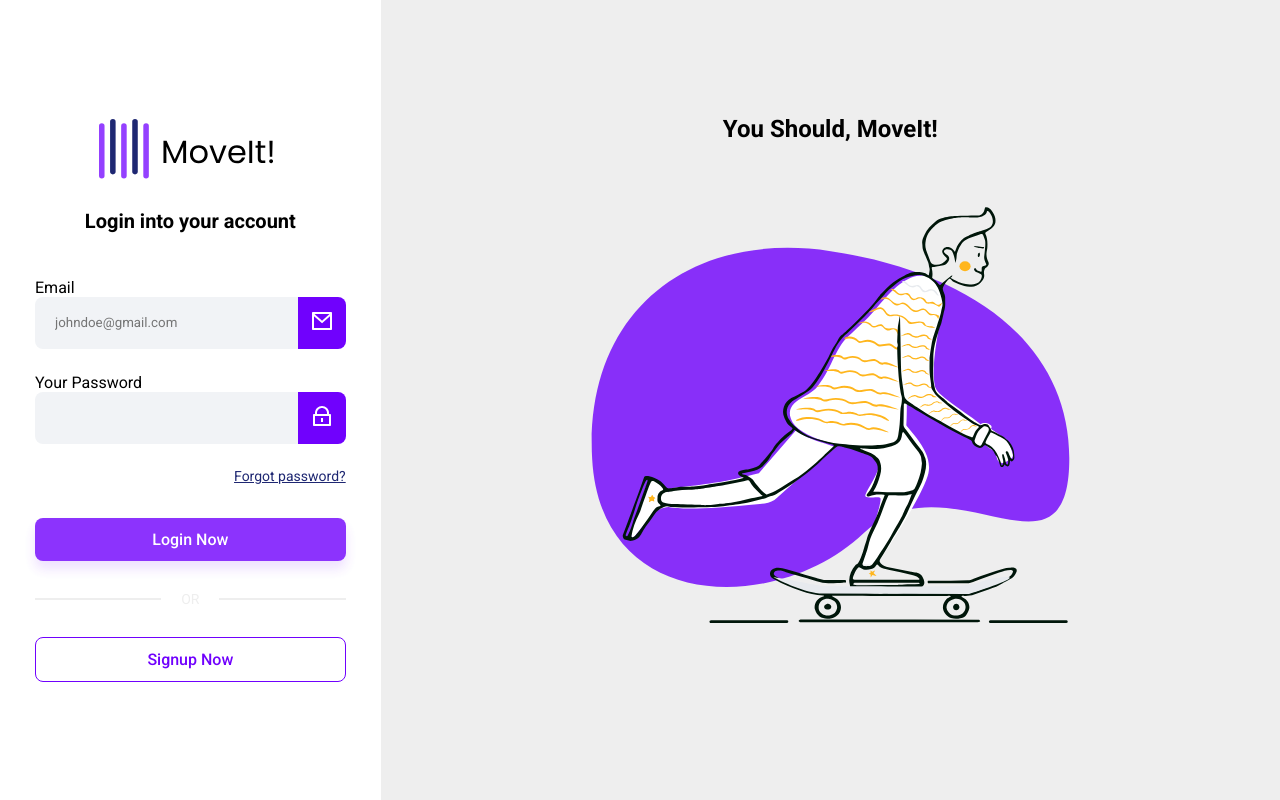
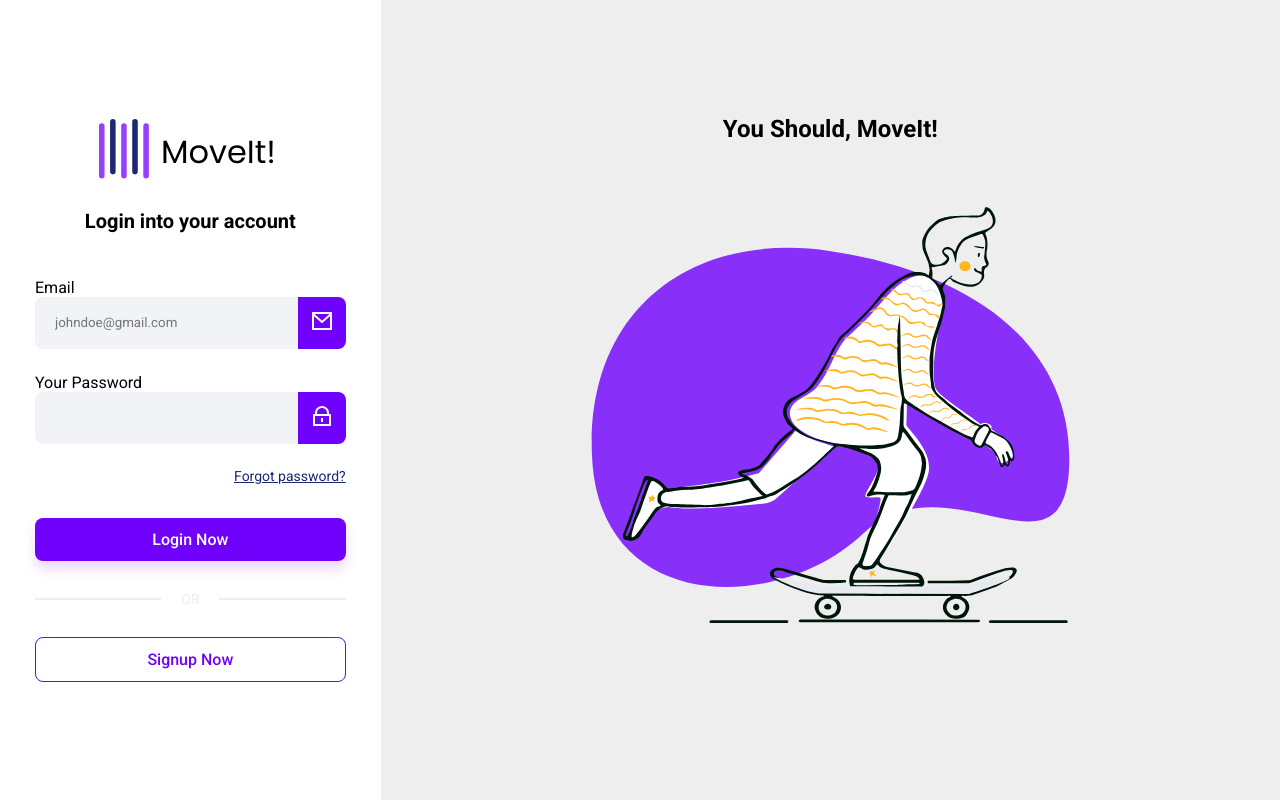
Before and after one commit to karolconkah/login-page, an Angular app: page /login in a window 1280 px wide. Built offline with nearby package versions, Linux system fonts and the light colour scheme.

Commit message:
update login.component

```diff
--- a/src/app/pages/login/login.component.html
+++ b/src/app/pages/login/login.component.html
@@ -4,7 +4,7 @@
   secondaryBtnText="Signup Now"
   (submit)="submit()"
   (navigate)="navigate()"
-   [disablePrimaryBtn]="!loginForm.valid"
+   [disablePrimaryBtn]="false"
 >
   <form [formGroup]="loginForm">
 
```
